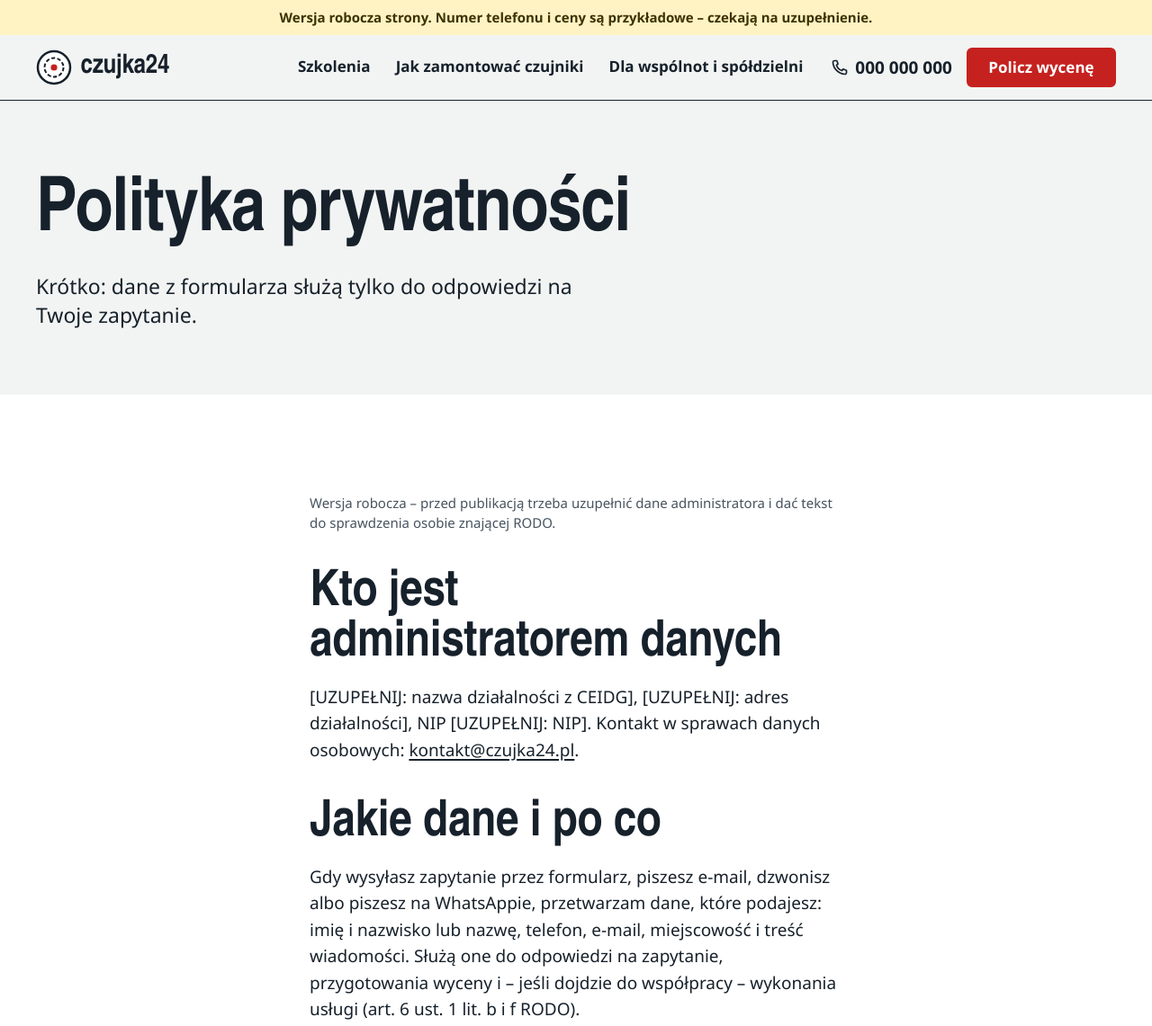
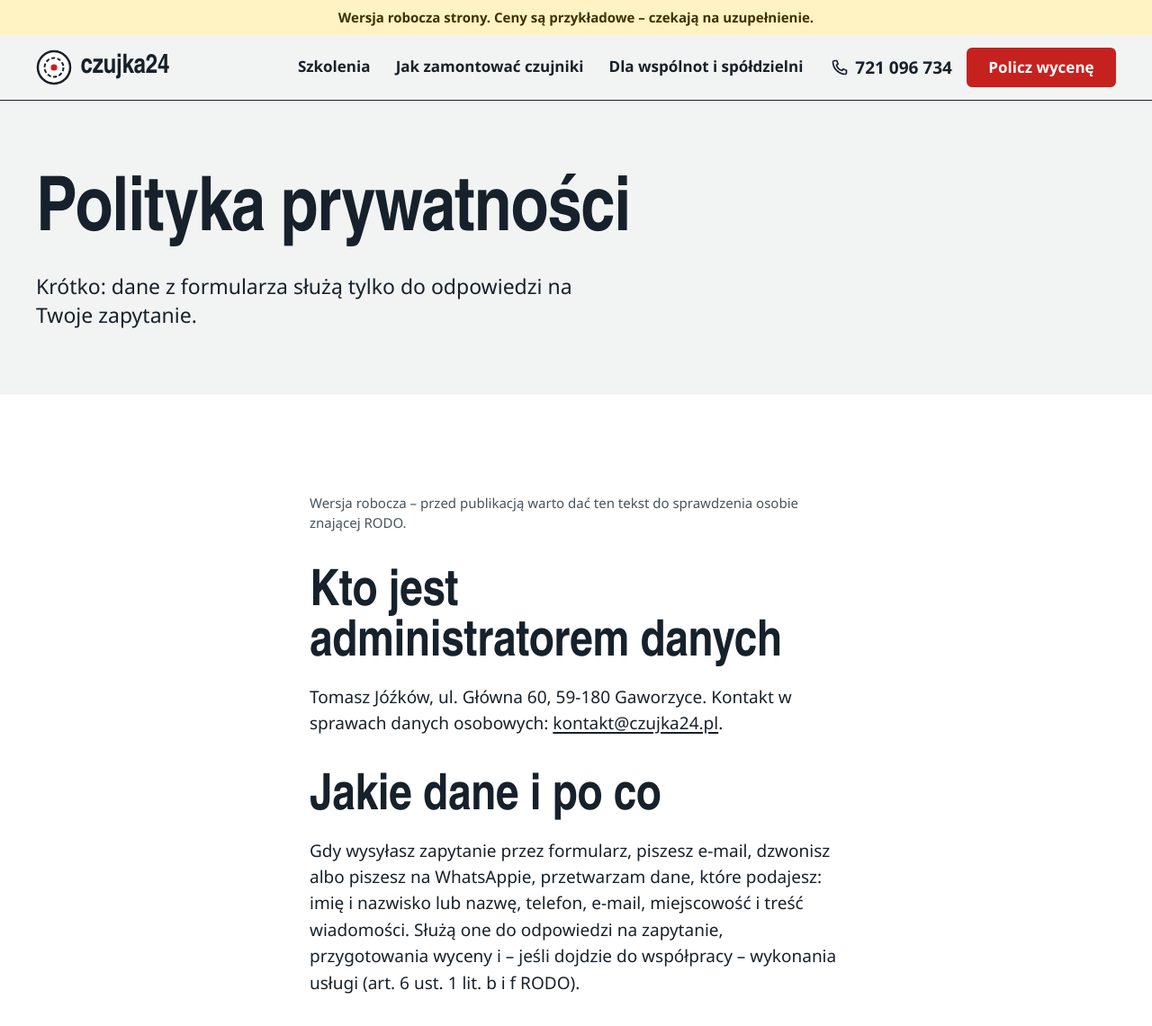
Before and after one commit to Kuba-Galinski/czujka24, an Astro site: page /polityka-prywatnosci in a window 1280 px wide. Shown: the top 1141 px of the page at 90% size. Built offline with nearby package versions, Linux system fonts and the light colour scheme; Astro itself is replaced by a stand-in of ours; a web font is replaced by a local one.

Commit message:
Telefon, WhatsApp i dane administratora
- prawdziwy numer telefonu i numer WhatsApp
- administrator danych w polityce prywatności (NIP opcjonalny)
- pasek roboczy mówi już tylko o przykładowych cenach

Co-Authored-By: Claude Fable 5.2 <noreply@anthropic.com>

```diff
--- a/src/config.ts
+++ b/src/config.ts
@@ -1,6 +1,6 @@
 /**
  * Jedno miejsce na wszystkie dane firmy.
- * Przed publikacją uzupełnij pola oznaczone "UZUPEŁNIJ" i ustaw `wersjaRobocza: false`.
+ * Przed publikacją uzupełnij cennik (src/data/cennik.ts) i ustaw `wersjaRobocza: false`.
  */
 export const firma = {
   marka: 'czujka24',
@@ -8,19 +8,19 @@ export const firma = {
 
   /**
    * true  = strona ma baner "wersja robocza" i jest ukryta przed wyszukiwarkami (noindex).
-   * false = strona publiczna. Przełącz dopiero po uzupełnieniu telefonu, e-maila i cennika.
+   * false = strona publiczna. Przełącz dopiero po uzupełnieniu cennika i przejrzeniu treści.
    */
   wersjaRobocza: true,
 
-  // UZUPEŁNIJ: numer w formacie międzynarodowym bez spacji oraz wersja do wyświetlania.
-  telefon: '+48000000000',
-  telefonWyswietlany: '000 000 000',
+  // Numer w formacie międzynarodowym bez spacji oraz wersja do wyświetlania.
+  telefon: '+48721096734',
+  telefonWyswietlany: '721 096 734',
 
   // Skrzynka w Hostingerze (plan Starter Business Email).
   email: 'kontakt@czujka24.pl',
 
-  // UZUPEŁNIJ: numer WhatsApp bez plusa i spacji (zwykle ten sam co telefon).
-  whatsapp: '48000000000',
+  // Numer WhatsApp bez plusa i spacji (inny niż telefon do rozmów).
+  whatsapp: '48538579392',
 
   // UZUPEŁNIJ (opcjonalnie): nazwa użytkownika lub strony w Messengerze, np. "czujka24". Puste = przycisk ukryty.
   messenger: '',
@@ -32,11 +32,12 @@ export const firma = {
    */
   web3formsKlucz: 'bc3e7002-03f1-418d-9543-eb94aff1cd19',
 
-  // Dane do polityki prywatności – UZUPEŁNIJ przed publikacją.
+  // Administrator danych – widoczny tylko w polityce prywatności.
+  // NIP jest opcjonalny: pusty = polityka go nie pokazuje.
   administrator: {
-    nazwa: '[UZUPEŁNIJ: nazwa działalności z CEIDG]',
-    adres: '[UZUPEŁNIJ: adres działalności]',
-    nip: '[UZUPEŁNIJ: NIP]',
+    nazwa: 'Tomasz Jóźków',
+    adres: 'ul. Główna 60, 59-180 Gaworzyce',
+    nip: '',
   },
 
   zasieg: {
--- a/src/layouts/Base.astro
+++ b/src/layouts/Base.astro
@@ -49,7 +49,7 @@ const obrazOg = existsSync('public/og.png') ? new URL(adres('og.png'), Astro.sit
     {
       firma.wersjaRobocza && (
         <p class="robocza">
-          Wersja robocza strony. Numer telefonu i ceny są przykładowe – czekają na uzupełnienie.
+          Wersja robocza strony. Ceny są przykładowe – czekają na uzupełnienie.
         </p>
       )
     }
--- a/src/pages/polityka-prywatnosci.astro
+++ b/src/pages/polityka-prywatnosci.astro
@@ -19,15 +19,15 @@ const formularzWTle = Boolean(firma.web3formsKlucz);
       {
         firma.wersjaRobocza && (
           <p class="przypis">
-            Wersja robocza – przed publikacją trzeba uzupełnić dane administratora i dać tekst do sprawdzenia
-            osobie znającej RODO.
+            Wersja robocza – przed publikacją warto dać ten tekst do sprawdzenia osobie znającej RODO.
           </p>
         )
       }
 
       <h2>Kto jest administratorem danych</h2>
       <p>
-        {a.nazwa}, {a.adres}, NIP {a.nip}. Kontakt w sprawach danych osobowych: <a href={linkEmail}>{firma.email}</a>.
+        {a.nazwa}, {a.adres}{a.nip && `, NIP ${a.nip}`}. Kontakt w sprawach danych osobowych:{' '}
+        <a href={linkEmail}>{firma.email}</a>.
       </p>
 
       <h2>Jakie dane i po co</h2>
```
Also changed, not shown: README.md.
